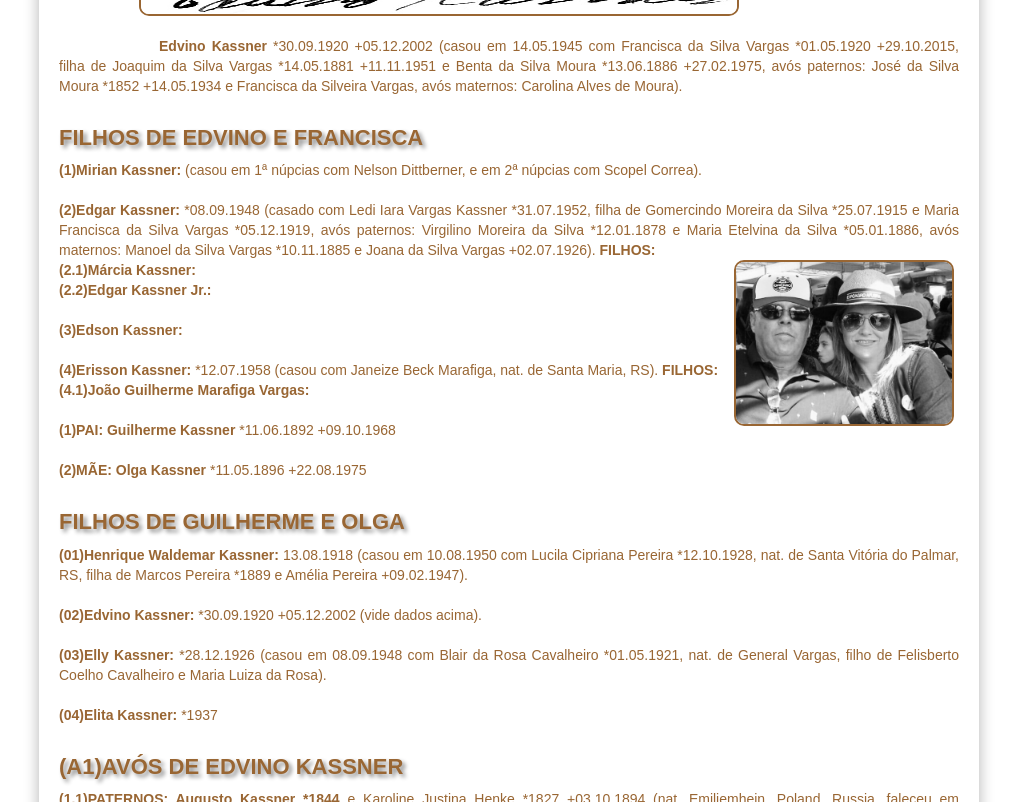
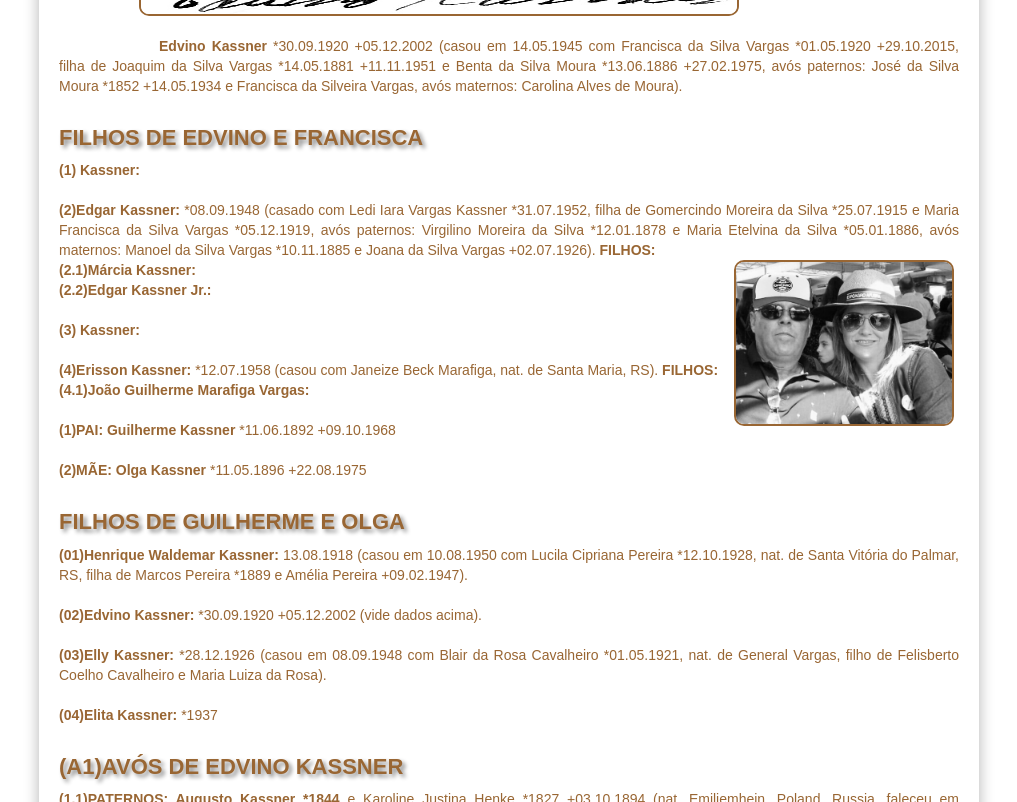
Before and after one commit to claudiovargas1955/claudiovargas1955.github.io, a Jekyll site: the page built from _pages/familia-kassner.html, in a window 1280 px wide and 900 px high, scrolled down 910 px, cut to the strip 98-900 px from the top of the window. Shown: the whole strip, without its empty margins (131-1148 px from the left). Built offline with Jekyll 4.4.1, drawn with Linux system fonts in a browser that asks for light colours; some web fonts are replaced.

Commit message:
Update familia-kassner.html

```diff
--- a/_pages/familia-kassner.html
+++ b/_pages/familia-kassner.html
@@ -131,7 +131,7 @@ Edvino <br>Olga e Guilherme</h5></figcaption></figure>
 paternos: José da Silva Moura *1852 +14.05.1934 e Francisca da Silveira Vargas, avós maternos: Carolina Alves de Moura). <br><br>
 
 <h4>FILHOS DE EDVINO E FRANCISCA</h4>
-<p><b>(1)Mirian Kassner: </b>(casou em 1ª núpcias com Nelson Dittberner, e em 2ª núpcias com Scopel Correa).<br><br>
+<p><b>(1) Kassner: </b><br><br>
 <b>(2)Edgar Kassner: </b>*08.09.1948 (casado com Ledi Iara Vargas Kassner *31.07.1952, filha de Gomercindo Moreira da Silva *25.07.1915 e Maria
 Francisca da Silva Vargas *05.12.1919, avós paternos: Virgilino Moreira da Silva *12.01.1878 e Maria Etelvina da Silva *05.01.1886, avós
 maternos: Manoel da Silva Vargas *10.11.1885 e Joana da Silva Vargas +02.07.1926). <b>FILHOS: </b><br><img class="dir" style="float:right"; width="220px padding-botton:1px";
@@ -139,7 +139,7 @@ src="/images/preto3.jpg" title="Erisson e Janeize";/>
   <b>(2.1)Márcia Kassner: </b><br>
   <b>(2.2)Edgar Kassner Jr.: </b><br><br>
 
-<b>(3)Edson Kassner: </b><br><br>
+<b>(3) Kassner: </b><br><br>
 <b>(4)Erisson Kassner: </b>*12.07.1958 (casou com Janeize Beck Marafiga, nat. de Santa Maria, RS). <b>FILHOS: </b><br>
 <b>(4.1)João Guilherme Marafiga Vargas: </b><br><br>
 
```
